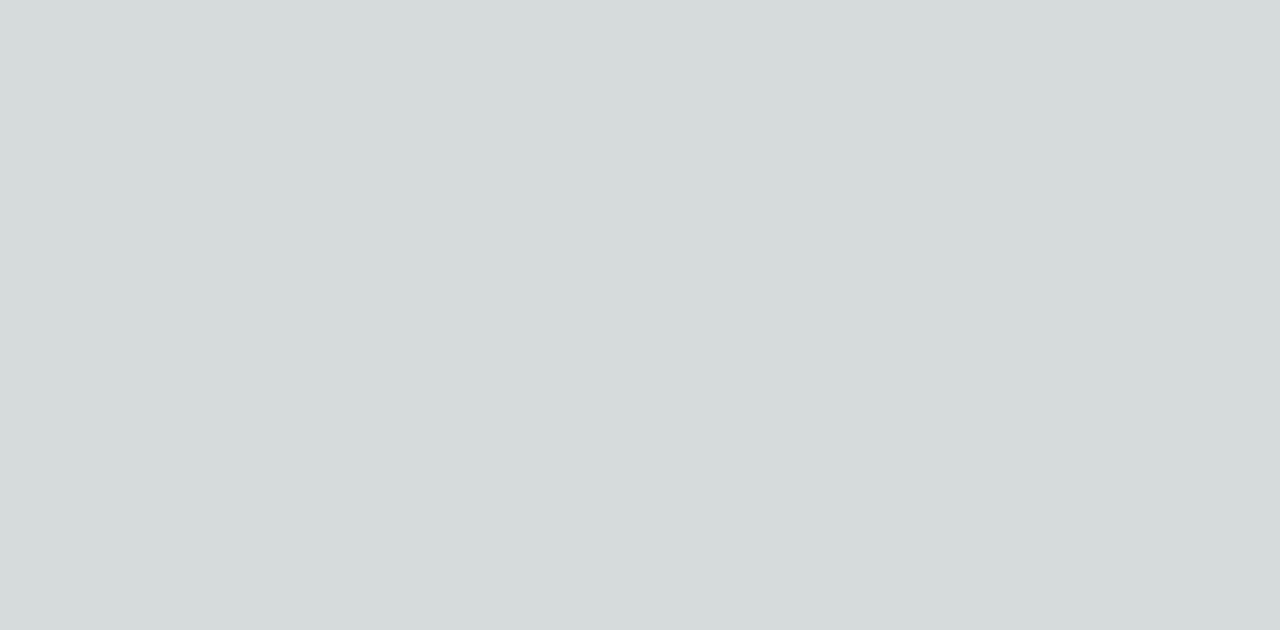
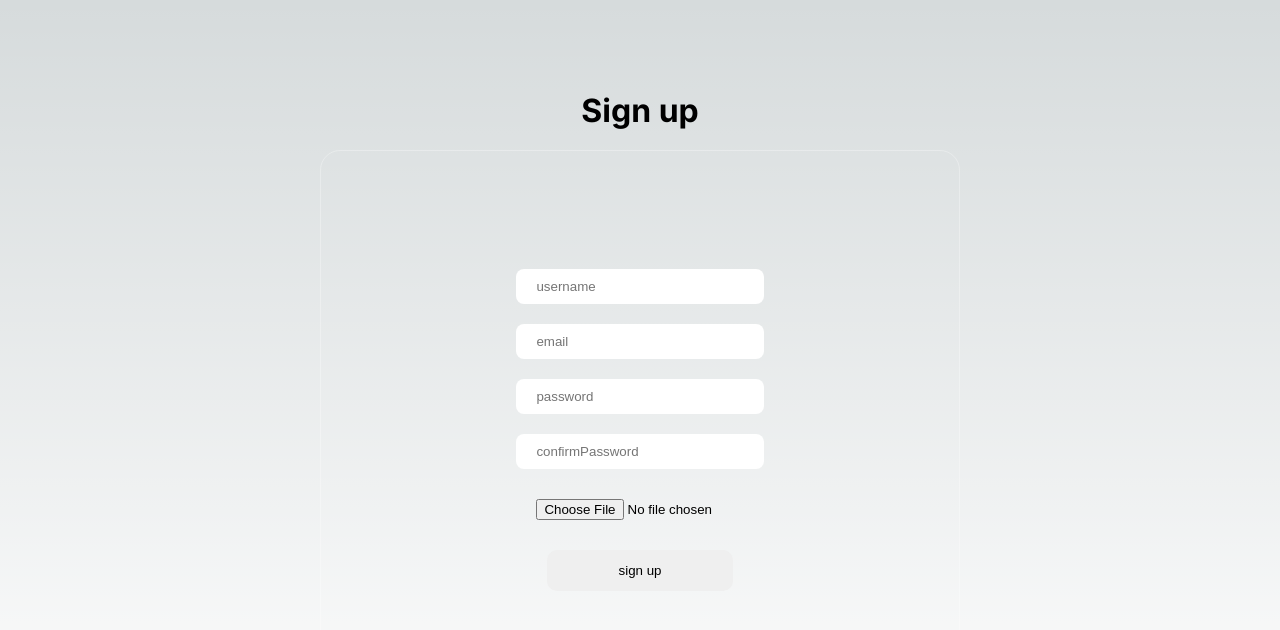
Before and after one commit to abeerAyad/nextjs-community, a Next.js app: page /signup in a window 1280 px wide. Shown: the top 630 px of the page. Built offline with nearby package versions, Linux system fonts and the light colour scheme.

Commit message:
create signup page and functionality Relates #6 closes #6

```diff
--- a/package.json
+++ b/package.json
@@ -17,6 +17,8 @@
     "next": "13.4.19",
     "next-auth": "^4.23.1",
     "react": "18.2.0",
-    "react-dom": "18.2.0"
+    "react-dom": "18.2.0",
+    "supports-color": "^8.1.1",
+    "yup": "^1.2.0"
   }
 }
--- a/src/app/signup/page.jsx
+++ b/src/app/signup/page.jsx
@@ -1,11 +1,139 @@
-import React from 'react'
+'use client'
+import React, { useState } from 'react'
+import { useFormik } from "formik";
+import { validateSignUp } from '@/validationSchema/Signup.Schema';
+import styles from '@/styles/signup.module.css'
+import axios from 'axios';
+import Image from 'next/image';
+import { convertToBase64 } from '@/utils/convertImage';
+const Signup = () => {
+  const [image, setImage] = useState('')
+  const onSubmit = async (values, actions) => {
+    const userData = {
+      username: values.username,
+      email: values.email,
+      password: values.password,
+      image: image
+    }
+    const { data } = await axios.post('/api/signup', userData)
+  }
+  const handleFileUpload = async (e) => {
+    const file = e.target.files[0]
+    const base64 = await convertToBase64(file)
+    setImage(base64)
+  }
+  const { values, errors, touched, isSubmitting, handleChange, handleBlur, handleSubmit } = useFormik({
+    initialValues: {
+      username: '',
+      email: '',
+      password: '',
+      confirmPassword: '',
+      image: ''
+    },
+    validationSchema: validateSignUp,
+    onSubmit
+  })
+  return (
+    <div className={styles.signup}>
+      <h1>Sign up</h1>
+      <form className={styles.form} onSubmit={handleSubmit} autoComplete='off'>
+        <div className={styles.inputContainer}>
+          <input
+            className={styles.input}
+            type="text"
+            value={values.username}
+            placeholder='username'
+            onChange={handleChange}
+            id='username'
+            name='username'
+            onBlur={handleBlur}
+            style={{
+              border: errors.username && touched.username ? '1px solid red' : ''
+            }}
+          />
+          {errors.username && touched.username && <p className={styles.errorMsg}>{errors.username}</p>}
+        </div>
+        <div className={styles.inputContainer}>
+          <input
+            className={styles.input}
+            type="email"
+            value={values.email}
+            placeholder='email'
+            onChange={handleChange}
+            id='email'
+            name='email'
+            onBlur={handleBlur}
+            style={{
+              border: errors.email && touched.email ? '1px solid red' : ''
+            }}
+          />
+          {errors.email && touched.email && <p className={styles.errorMsg}>{errors.email}</p>}
 
-const Signup = () => {
-  return (
-    <div>
+        </div>
+        <div className={styles.inputContainer}>
+          <input
+            className={styles.input}
+            type="password"
+            autoComplete='true'
+            value={values.password}
+            placeholder='password'
+            onChange={handleChange}
+            id='password'
+            name='password'
+            onBlur={handleBlur}
+            style={{
+              border: errors.password && touched.password ? '1px solid red' : ''
+            }}
+          />
+          {errors.password && touched.password && <p className={styles.errorMsg}>{errors.password}</p>}
 
-    </div>
+        </div>
+        <div className={styles.inputContainer}>
+          <input
+            className={styles.input}
+            autoComplete='true'
+            type="password"
+            value={values.confirmPassword}
+            placeholder='confirmPassword'
+            onChange={handleChange}
+            id='confirmPassword'
+            name='confirmPassword'
+            onBlur={handleBlur}
+            style={{
+              border: errors.confirmPassword && touched.confirmPassword ? '1px solid red' : ''
+            }}
+          />
+          {errors.confirmPassword && touched.confirmPassword && <p className={styles.errorMsg}>{errors.confirmPassword}</p>}
+
+        </div>
+        <div className={styles.inputContainer}>
+          <input
+            className={styles.input}
+            type="file"
+            value={values.image}
+            placeholder='image'
+            onChange={(e) => handleFileUpload(e)}
+            id='image'
+            name='image'
+            onBlur={handleBlur}
+            accept='.jpeg, .png, .jpg'
+            style={{
+              border: errors.image && touched.image ? '1px solid red' : ''
+            }}
+          />
+          {image &&
+            <Image className={styles.img} src={image} alt='img' width={70} height={70} />
+
+          }
+          {errors.image && touched.image && <p className={styles.errorMsg}>{errors.image}</p>}
+
+        </div>
+        <button className={styles.btn} disabled={isSubmitting} type='submit' > {isSubmitting ? 'signing' : 'sign up'}</button>
+      </form>
+    </div >
   )
 }
 
+
+
 export default Signup
--- /dev/null
+++ b/src/styles/signup.module.css
@@ -0,0 +1,53 @@
+.signup{
+  height: 100vh;
+  display: flex;
+  justify-content: center;
+  flex-direction: column;
+  align-items: center;
+  gap: 20px;
+}
+
+.form{
+  border: 1px solid rgba(255, 255, 255, 0.3);
+  padding: 10px;
+  width: 50%;
+  display: flex;
+  justify-content: center;
+  flex-direction: column;
+  align-items: center;
+  gap: 20px;
+  height: 70%;
+  border-radius: 20px;
+}
+
+.inputContainer{
+  width: 40%;
+}
+
+.input{
+  padding: 10px 20px;
+  border: none;
+  border-radius: 8px;
+  width: 100%;
+}
+.input:focus{
+  border: none;
+}
+
+.errorMsg{
+  font-size: 13px;
+  margin-top: 10px;
+  color: red;
+}
+
+.btn{
+  padding: 13px 20px;
+  width: 30%;
+  cursor: pointer;
+  border: none;
+  border-radius: 10px;
+}
+
+.img{
+  border-radius: 50%;
+}
--- /dev/null
+++ b/src/utils/convertImage.js
@@ -0,0 +1,12 @@
+export function convertToBase64(file) {
+  return new Promise((resolve, reject) => {
+    const fileReader = new FileReader()
+    fileReader.readAsDataURL(file)
+    fileReader.onload = () => {
+      resolve(fileReader.result)
+    }
+    fileReader.onerror = (error) => {
+      reject(error)
+    }
+  })
+}
--- /dev/null
+++ b/src/validationSchema/Signup.Schema.js
@@ -0,0 +1,10 @@
+import * as Yup from 'yup'
+
+const passwordRules = /^(?=.*\d)(?=.*[a-z])(?=.*[A-Z]).{5,}$/
+export const validateSignUp = Yup.object({
+  username: Yup.string().required('Please provide username').min(3, 'it must be more than 3 characters').max(15, 'username is larger than the required of 15 characters'),
+  email: Yup.string().email('please provide a valid email').required('Please provide an email'),
+  password: Yup.string().required('Please provide password').min(5, 'it must be more than 3 characters').matches(passwordRules, { message: 'please create stronger password' }).required('Please provide password'),
+  confirmPassword: Yup.string().oneOf([Yup.ref('password'), null], 'passwords must match').required('please confirm your password'),
+  image: Yup.string(),
+})
```
Also changed, not shown: src/app/api/signup/route.js (+7 -7 lines), 2 other files (tests, documents, lock files or other folders).
